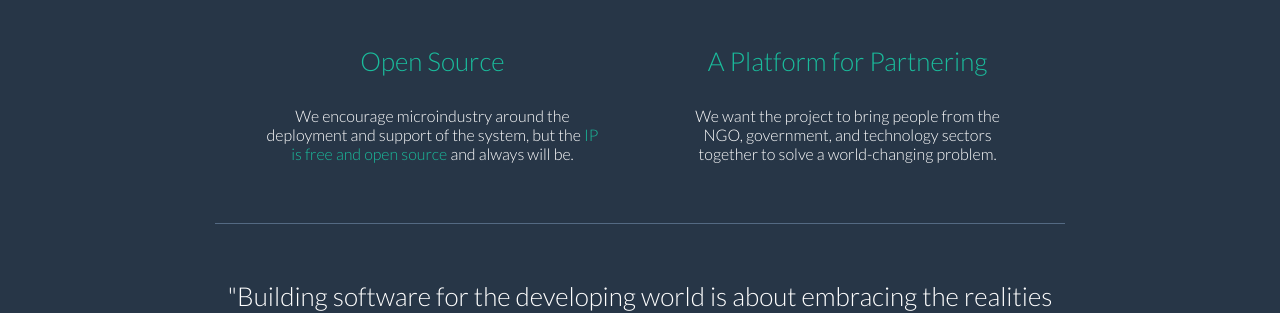
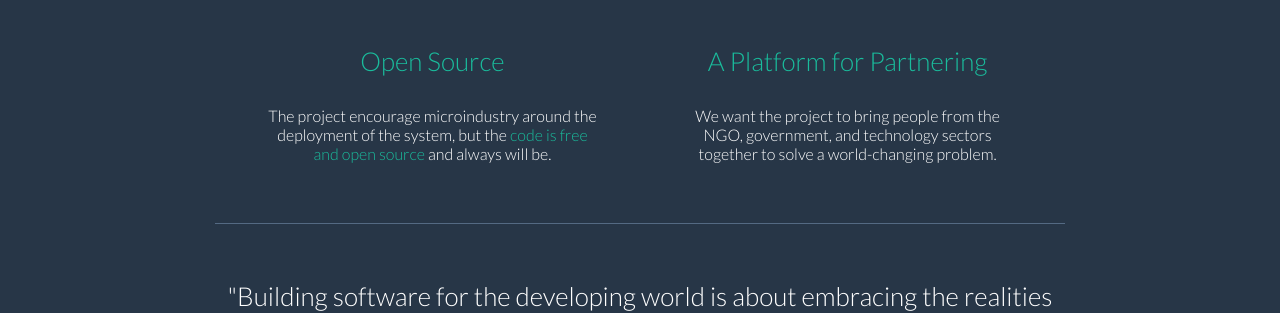
Before and after one commit to HospitalRun/hospitalrun.io, a Jekyll site: the page built from index.html, in a window 1280 px wide. Shown: the part 1159-1472 px from the top of the page. Built offline with Jekyll 4.4.1, drawn with Linux system fonts in a browser that asks for light colours.

Commit message:
more language adjustments

```diff
--- a/_includes/home/product-summary.html
+++ b/_includes/home/product-summary.html
@@ -35,7 +35,7 @@
 
         <div class="feature-item">
           <h3 class="feature-heading">Open Source</h3>
-          <p class="description">We encourage microindustry around the deployment and support of the system, but the <a href="https://github.com/HospitalRun/hospitalrun-frontend/blob/master/LICENSE" target="_blank">IP is free and open source</a> and always will be.</p>
+          <p class="description">The project encourage microindustry around the deployment of the system, but the <a href="https://github.com/HospitalRun/hospitalrun-frontend/blob/master/LICENSE" target="_blank">code is free and open source</a> and always will be.</p>
         </div>
 
         <div class="feature-item">
```
